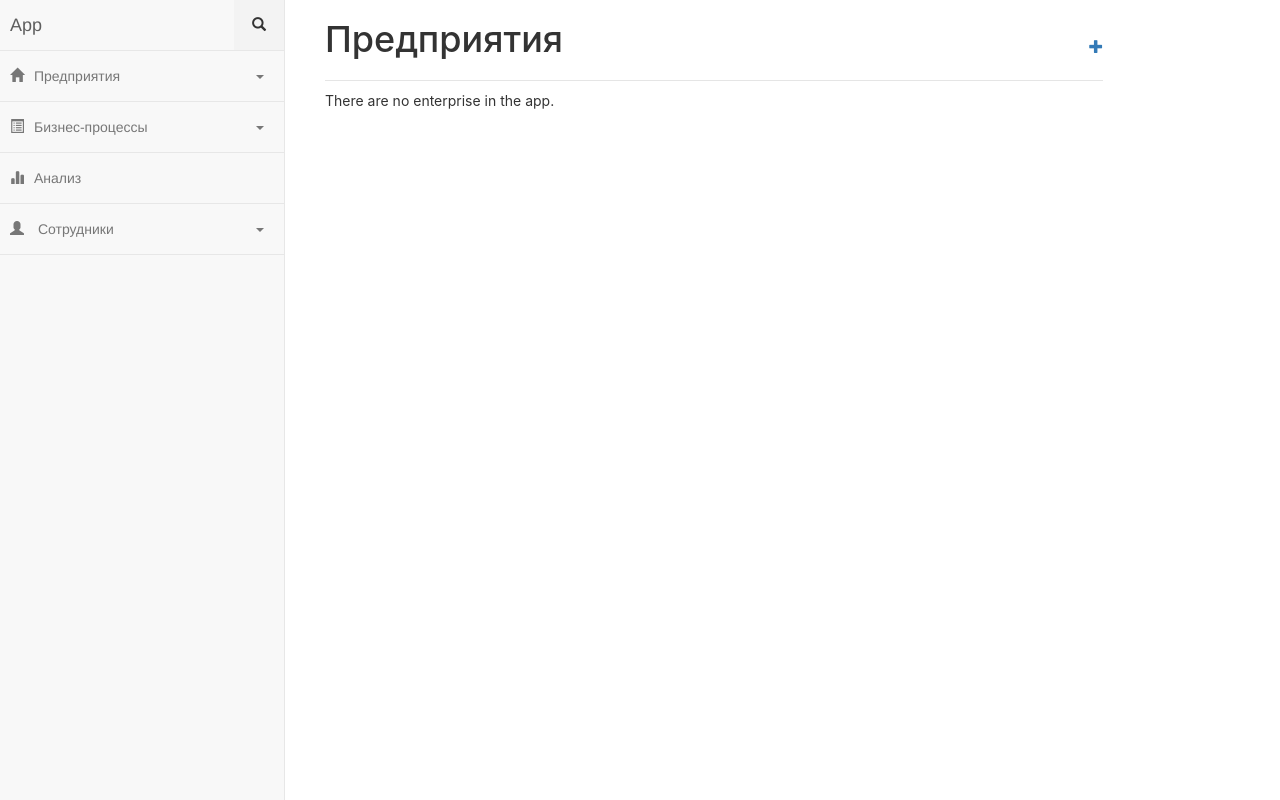
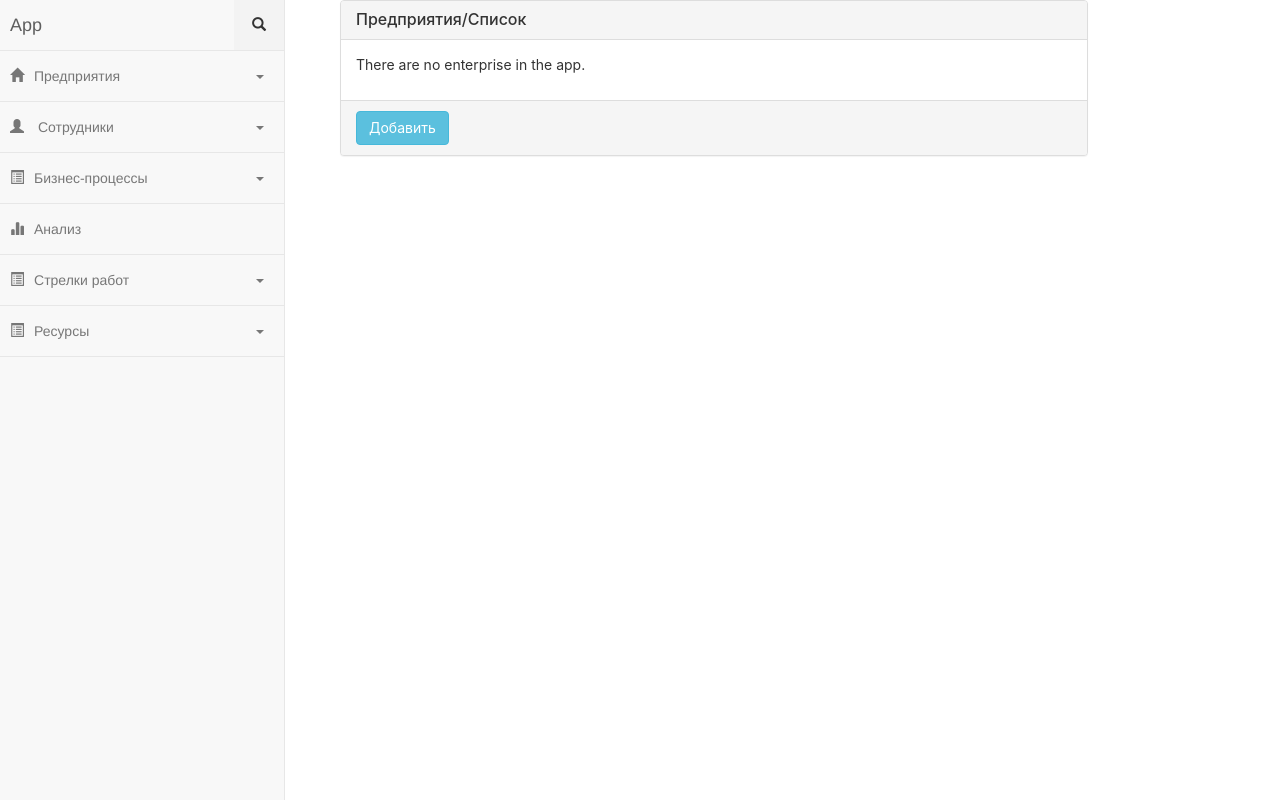
Before and after one commit to ruzniaievdm/diplom, a Django app: page /manager/enterprise/list/ in a window 1280 px wide. Run offline with Django 3.2, Linux system fonts and the light colour scheme; data that the repository does not hold is empty; parts of the project's set-up code (start-up, migrations or seed data) failed here and were passed over; some libraries are stand-ins or nearby versions.

Commit message:
arrows and resource

```diff
--- a/Manager/Enterprise/forms.py
+++ b/Manager/Enterprise/forms.py
@@ -21,5 +21,5 @@ class EnterpriseForm(forms.ModelForm):
         if qs.exists() and self.instance:
             qs.exclude(pk=self.instance.pk)
         if qs.exists():
-            raise forms.ValidationError(_('Enterprise with this name already exists'))
+            raise forms.ValidationError(_('Enterprise with name %(name)s already exists'), params={'name': name})
         return name
--- a/Manager/templates/Enterprise/enterprise_add.html
+++ b/Manager/templates/Enterprise/enterprise_add.html
@@ -20,7 +20,7 @@
                     <a href="{% url 'enterprise-list' %}">
                         <button type="button" class="btn btn-danger">Отменить</button>
                     </a>
-                    <button type="submit" class="btn btn-primary ">Подтвердить</button>
+                    <button type="submit" class="btn btn-primary ">Добавить</button>
 
                     {#                    <a href="{% url 'department-add' %}">#}
                     {#                        <button type="button" class="btn btn-info col-md-offset-5">+ Отдел</button>#}
--- a/Manager/templates/Enterprise/enterprise_list.html
+++ b/Manager/templates/Enterprise/enterprise_list.html
@@ -1,15 +1,13 @@
 {% extends "base.html" %}
-{% load static %}
 {% block content %}
-    <div class="topheader">
-        <div>
-            <h1>Предприятия</h1>
+    <div class="col-md-12">
+        <form action="" method="post">
+            {% csrf_token %}
+            <div class="panel panel-default">
+                <div class="panel-heading">
+                    <h3 class="panel-title">Предприятия/Список</h3>
                 </div>
-        <div>
-            <a href="{% url 'enterprise-add' %}"><span class="glyphicon glyphicon-plus"></span></a>
-        </div>
-    </div>
-    <hr/>
+                <div class="panel-body">
                     {% if enterprises %}
                         <ul class="list-unstyled list-group">
                             {% for enterprise in enterprises %}
@@ -20,7 +18,8 @@
                                        href="{% url 'enterprise-delete' enterprise.id %}">
                                         <span class="glyphicon glyphicon-trash"></span>
                                     </a>
-                    <a class="btn btn-default btn-xs compon_glyphicon" href="{% url 'enterprise-edit' enterprise.id %}">
+                                    <a class="btn btn-default btn-xs compon_glyphicon"
+                                       href="{% url 'enterprise-edit' enterprise.id %}">
                                         <span class="glyphicon glyphicon-pencil"></span>
                                     </a>
                                     <span class="badge badge_pos">{{ enterprise.id }}</span>
@@ -30,4 +29,13 @@
                     {% else %}
                         <p>There are no enterprise in the app.</p>
                     {% endif %}
+                </div>
+                <div class="panel-footer">
+                    <a href="{% url 'enterprise-add' %}">
+                        <button type="button" class="btn btn-info">Добавить</button>
+                    </a>
+                </div>
+            </div>
+        </form>
+    </div>
 {% endblock %}
--- a/Manager/templates/base.html
+++ b/Manager/templates/base.html
@@ -62,28 +62,54 @@
                             </div>
                         </div>
                     </li>
-                    <li class="panel panel-default" id="dropdown"><a data-toggle="collapse" href="#dropdown-lvl1"> <span
-                            class="glyphicon glyphicon-list-alt"></span>Бизнес-процессы<span class="caret"></span></a>
+                    <!-- Dropdown-->
+                    <li class="panel panel-default" id="dropdown">
+                        <a data-toggle="collapse" href="#dropdown-lvl1"> <span class="glyphicon glyphicon-user"></span>
+                            Сотрудники<span class="caret"></span>
+                        </a>
                         <div id="dropdown-lvl1" class="panel-collapse collapse">
                             <div class="panel-body">
                                 <ul class="nav navbar-nav">
+                                    <li><a href="{% url 'employee-list' %}">Список сотрудников</a></li>
+                                    <li><a href="{% url 'position-list' %}">Должности</a></li>
+                                </ul>
+                            </div>
+                        </div>
+                    </li>
+                    <li class="panel panel-default" id="dropdown"><a data-toggle="collapse" href="#dropdown-lvl2"> <span
+                            class="glyphicon glyphicon-list-alt"></span>Бизнес-процессы<span class="caret"></span></a>
+                        <div id="dropdown-lvl2" class="panel-collapse collapse">
+                            <div class="panel-body">
+                                <ul class="nav navbar-nav">
                                     <li><a href="{% url 'bp-list' %}">Список бизнес-процессов</a></li>
+                                    <li><a href="{% url 'bpwork-list' %}">Работы бизнес-процессов</a></li>
                                     <li><a href="{% url 'bpgroup-list' %}">Группы бизнес-процессов</a></li>
+                                    <li><a href="{% url 'procexec-list' %}">Исполнители бизнес-процессов</a></li>
                                 </ul>
                             </div>
                         </div>
                     </li>
                     <li><a href="#"><span class="glyphicon glyphicon-stats"></span>Анализ</a></li>
-                    <!-- Dropdown-->
-                    <li class="panel panel-default" id="dropdown">
-                        <a data-toggle="collapse" href="#dropdown-lvl2"> <span class="glyphicon glyphicon-user"></span>
-                            Сотрудники<span class="caret"></span>
-                        </a>
-                        <div id="dropdown-lvl2" class="panel-collapse collapse">
+                    <li class="panel panel-default" id="dropdown"><a data-toggle="collapse" href="#dropdown-lvl3"> <span
+                            class="glyphicon glyphicon-list-alt"></span>Стрелки работ<span class="caret"></span></a>
+                        <div id="dropdown-lvl3" class="panel-collapse collapse">
                             <div class="panel-body">
                                 <ul class="nav navbar-nav">
-                                    <li><a href="{% url 'employee-list' %}">Список сотрудников</a></li>
-                                    <li><a href="{% url 'position-list' %}">Должности</a></li>
+                                    <li><a href="{% url 'atype-list' %}">Список типов стрелок</a></li>
+                                    <li><a href="{% url 'arrowgloss-list' %}">Глоссарий стрелок</a></li>
+                                </ul>
+                            </div>
+                        </div>
+                    </li>
+                    <li class="panel panel-default" id="dropdown"><a data-toggle="collapse" href="#dropdown-lvl4"> <span
+                            class="glyphicon glyphicon-list-alt"></span>Ресурсы<span class="caret"></span></a>
+                        <div id="dropdown-lvl4" class="panel-collapse collapse">
+                            <div class="panel-body">
+                                <ul class="nav navbar-nav">
+                                    <li><a href="{% url 'resource-list' %}">Список ресурсов</a></li>
+                                    <li><a href="{% url 'tresource-list' %}">Типов ресурсов</a></li>
+                                    <li><a href="{% url 'mscale-list' %}">Шкалы измерений</a></li>
+                                    <li><a href="{% url 'unitm-list' %}">Единицы измерений</a></li>
                                 </ul>
                             </div>
                         </div>
--- a/Manager/urls.py
+++ b/Manager/urls.py
@@ -1,10 +1,21 @@
 from django.urls import include, path
 
+from Manager import views
+
 urlpatterns = [
+    path('manager/', views.index, name='index'),
     path('enterprise/', include('Manager.Enterprise.urls'), name='enterprise'),
     path('bpgroup/', include('Manager.BusinessProcessGroup.urls'), name='bpgroup'),
     path('bp/', include('Manager.BusinessProcess.urls'), name='bp'),
     path('department/', include('Manager.Department.urls'), name='department'),
     path('position/', include('Manager.PositionEmployee.urls'), name='position'),
     path('employee/', include('Manager.Employee.urls'), name='employee'),
+    path('procexec/', include('Manager.ProcessExecutor.urls'), name='procexec'),
+    path('arrowtype/', include('Manager.ArrowType.urls'), name='atype'),
+    path('arrowgloss/', include('Manager.GlossaryArrow.urls'), name='arrowgloss'),
+    path('bpwork/', include('Manager.BusinessProcessWork.urls'), name='bpwork'),
+    path('tresource/', include('Manager.TypeResource.urls'), name='tresource'),
+    path('mscale/', include('Manager.ScaleMeasure.urls'), name='mscale'),
+    path('unitm/', include('Manager.UnitMeasure.urls'), name='unitm'),
+    path('resource/', include('Manager.Resource.urls'), name='resource'),
 ]
--- a/app/urls.py
+++ b/app/urls.py
@@ -3,5 +3,5 @@ from django.urls import path
 from Manager import views
 
 urlpatterns = [
-    path('manager/', views.index, name='index'),
+
 ]
```
Also changed, not shown: app/models.py (+0 -131 lines), project/settings.py (+8 -0 lines). Lines whose indentation alone changed are shown as unchanged.
